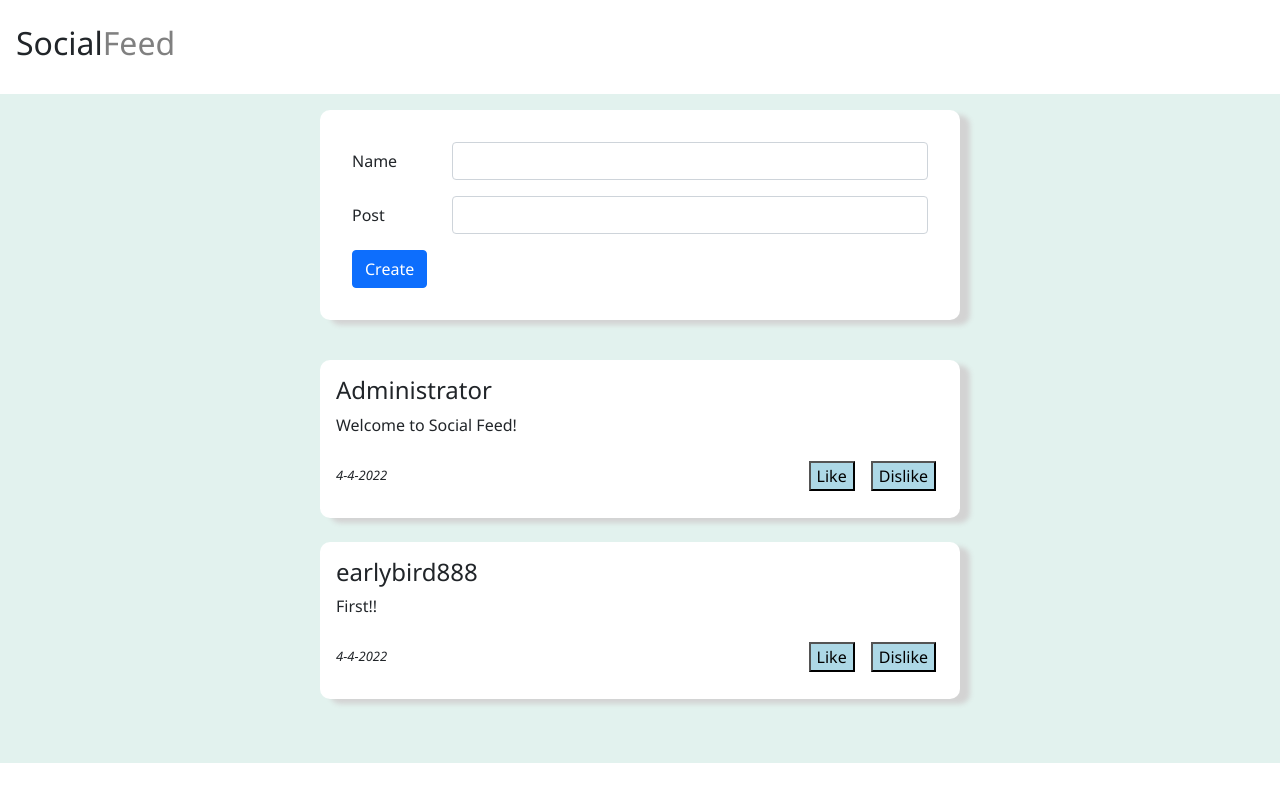
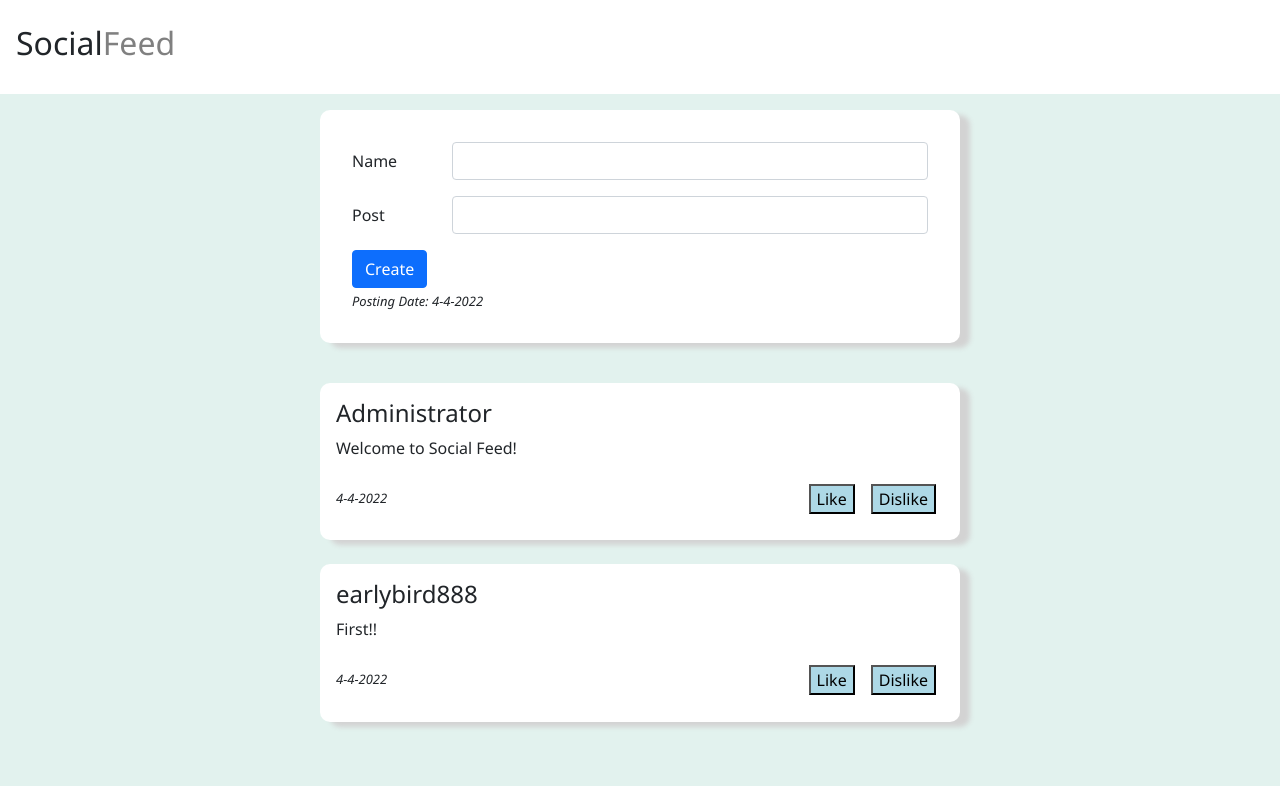
Before and after one commit to tjdanielson/social_feed, a React (Create React App) app: page / in a window 1280 px wide. Built offline with nearby package versions, Linux system fonts and the light colour scheme.

Commit message:
Added post creation date to the create post form.

```diff
--- a/src/App.js
+++ b/src/App.js
@@ -38,7 +38,7 @@ function App() {
     <div className='all-container'>
       <NavBar />
       <div className='content-container'>
-        <CreatePost addNewPost={addNewPost}/>
+        <CreatePost addNewPost={addNewPost} date={date}/>
         <div className="post-container">
           <DisplayPosts posts={posts} />
         </div>
--- a/src/Components/CreatePost/CreatePost.jsx
+++ b/src/Components/CreatePost/CreatePost.jsx
@@ -34,6 +34,9 @@ const CreatePost = (props) => {
                     <div className="col-auto">
                         <button className="btn btn-primary" type='submit'>Create</button>
                     </div>
+                    <div className="create-post-date">
+                        Posting Date: {props.date}
+                    </div>
             </div>
         </form>
      );
--- a/src/app.css
+++ b/src/app.css
@@ -35,6 +35,12 @@
 
 .form-group {
     margin: 1em;
+}
+
+.create-post-date {
+    margin-top: .25em;
+    font-style: italic;
+    font-size: small;
 }
 
 .post-container {
```
